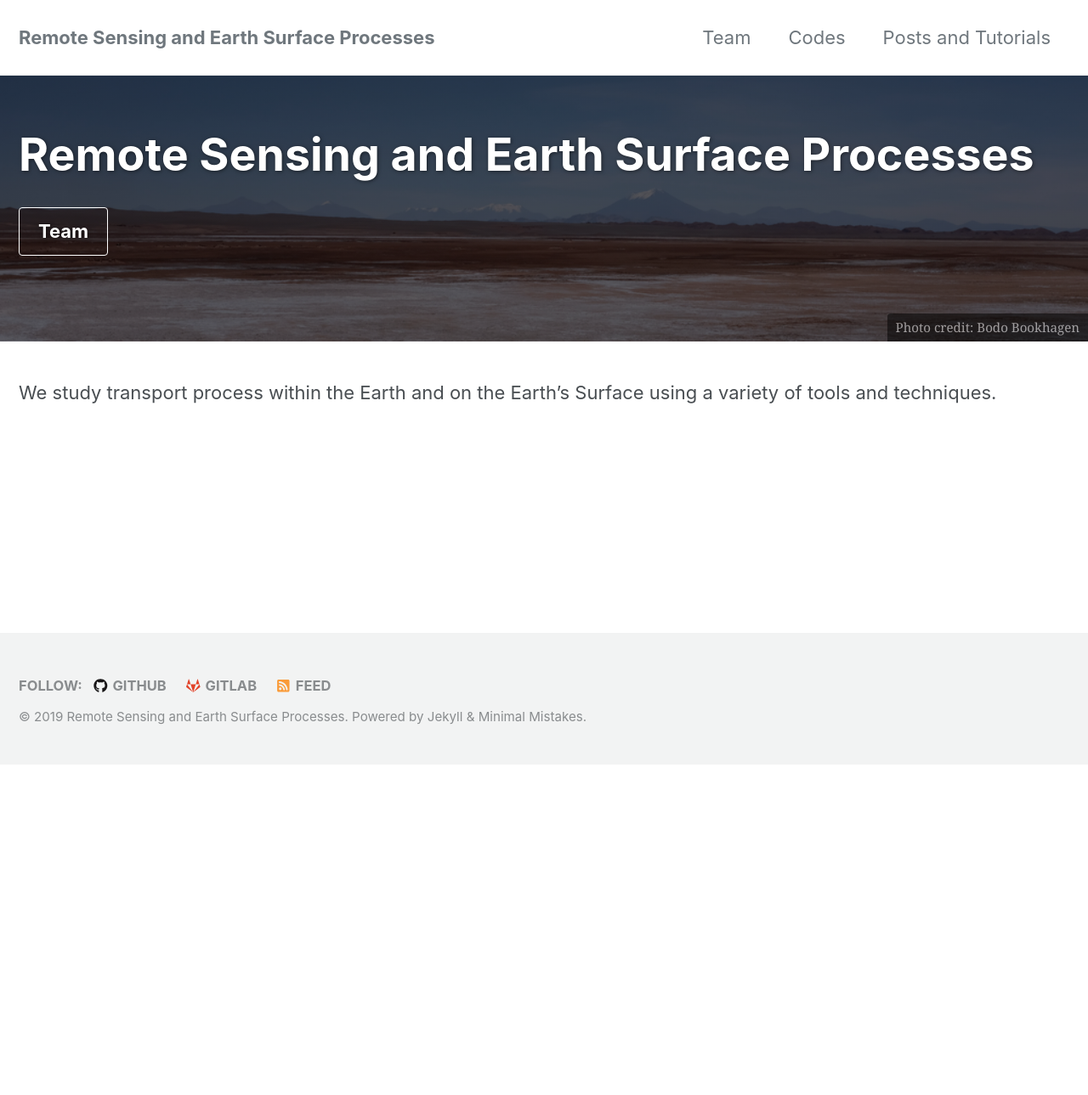
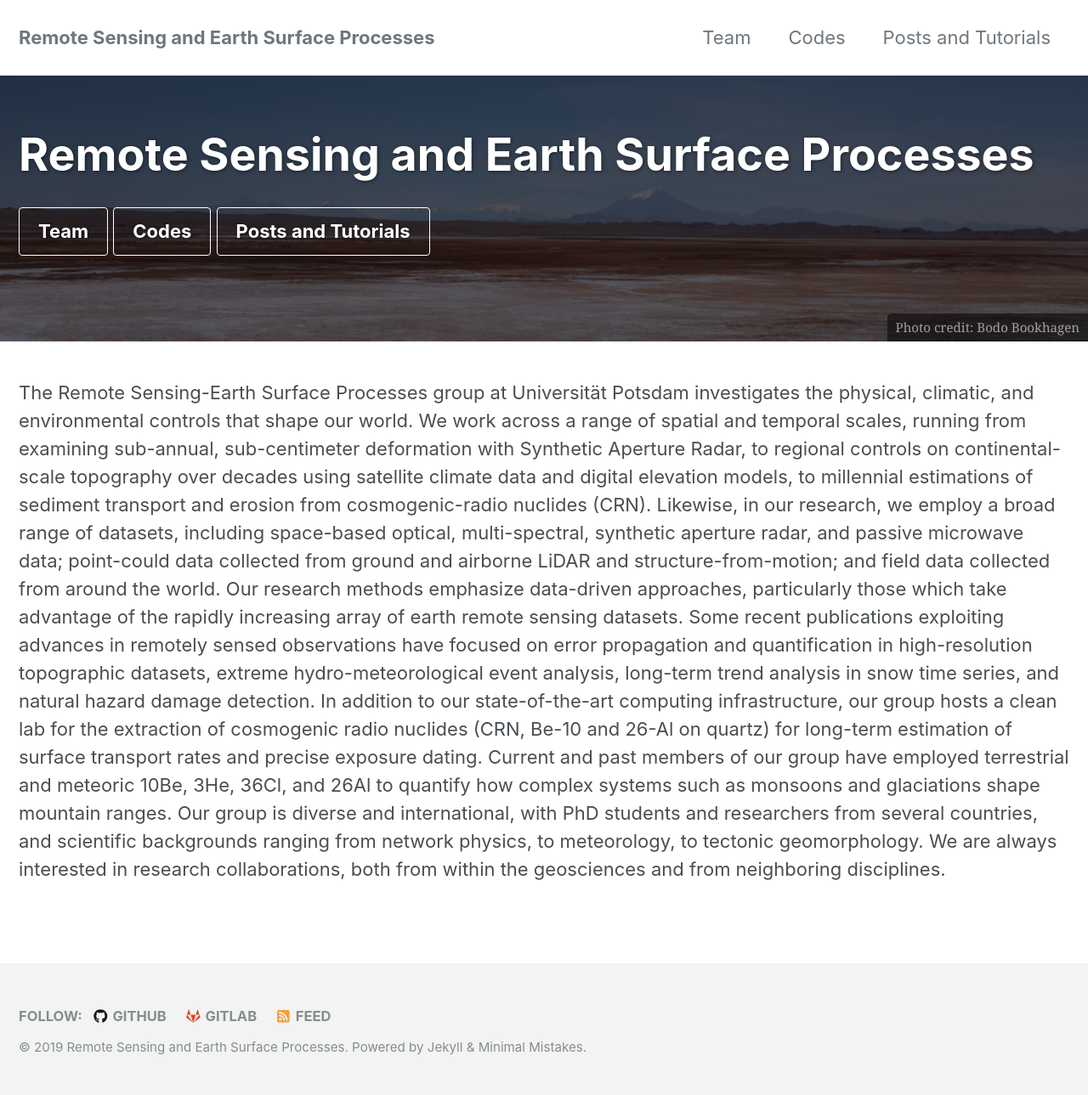
Before and after one commit to UP-RS-ESP/vacon.github.io, a Jekyll site: the page built from index.md, in a window 1280 px wide. Shown: the whole page at 85% size. Built offline with Jekyll 4.4.1, drawn with Linux system fonts in a browser that asks for light colours; cached includes are drawn as plain includes; nearby versions of some CDN libraries; before the commit the page ends 900 px from its top, so only the background shows below that.

Commit message:
Jan-08 2019

```diff
--- a/index.md
+++ b/index.md
@@ -13,7 +13,14 @@ header:
   actions:
     - label: "Team"
       url: "https://up-rs-esp.github.io/team/"
+    - label: "Codes"
+      url: "https://up-rs-esp.github.io/codes/"
+    - label: "Posts and Tutorials"
+      url: "https://up-rs-esp.github.io/posts/"
+
 excerpt: ""
 ---
 
-We study transport process within the Earth and on the Earth's Surface using a variety of tools and techniques.
+The Remote Sensing-Earth Surface Processes group at Universität Potsdam investigates the physical, climatic, and environmental controls that shape our world. We work across a range of spatial and temporal scales, running from examining sub-annual, sub-centimeter deformation with Synthetic Aperture Radar, to regional controls on continental-scale topography over decades using satellite climate data and digital elevation models, to millennial estimations of sediment transport and erosion from cosmogenic-radio nuclides (CRN). Likewise, in our research, we employ a broad range of datasets, including space-based optical, multi-spectral, synthetic aperture radar, and passive microwave data; point-could data collected from ground and airborne LiDAR and structure-from-motion; and field data collected from around the world.
+Our research methods emphasize data-driven approaches, particularly those which take advantage of the rapidly increasing array of earth remote sensing datasets. Some recent publications exploiting advances in remotely sensed observations have focused on error propagation and quantification in high-resolution topographic datasets, extreme hydro-meteorological event analysis, long-term trend analysis in snow time series, and natural hazard damage detection. In addition to our state-of-the-art computing infrastructure, our group hosts a clean lab for the extraction of cosmogenic radio nuclides (CRN, Be-10 and 26-Al on quartz) for long-term estimation of surface transport rates and precise exposure dating. Current and past members of our group have employed terrestrial and meteoric 10Be, 3He, 36Cl, and 26Al to quantify how complex systems such as monsoons and glaciations shape mountain ranges.
+Our group is diverse and international, with PhD students and researchers from several countries, and scientific backgrounds ranging from network physics, to meteorology, to tectonic geomorphology. We are always interested in research collaborations, both from within the geosciences and from neighboring disciplines.
```
Also changed, not shown: _codes/codes.md (added, +14 -0 lines), _pages/about.md (deleted, +0 -19 lines), _posts/2019-01-03-PointCloud-to-GMT.md (added, +13 -0 lines).
